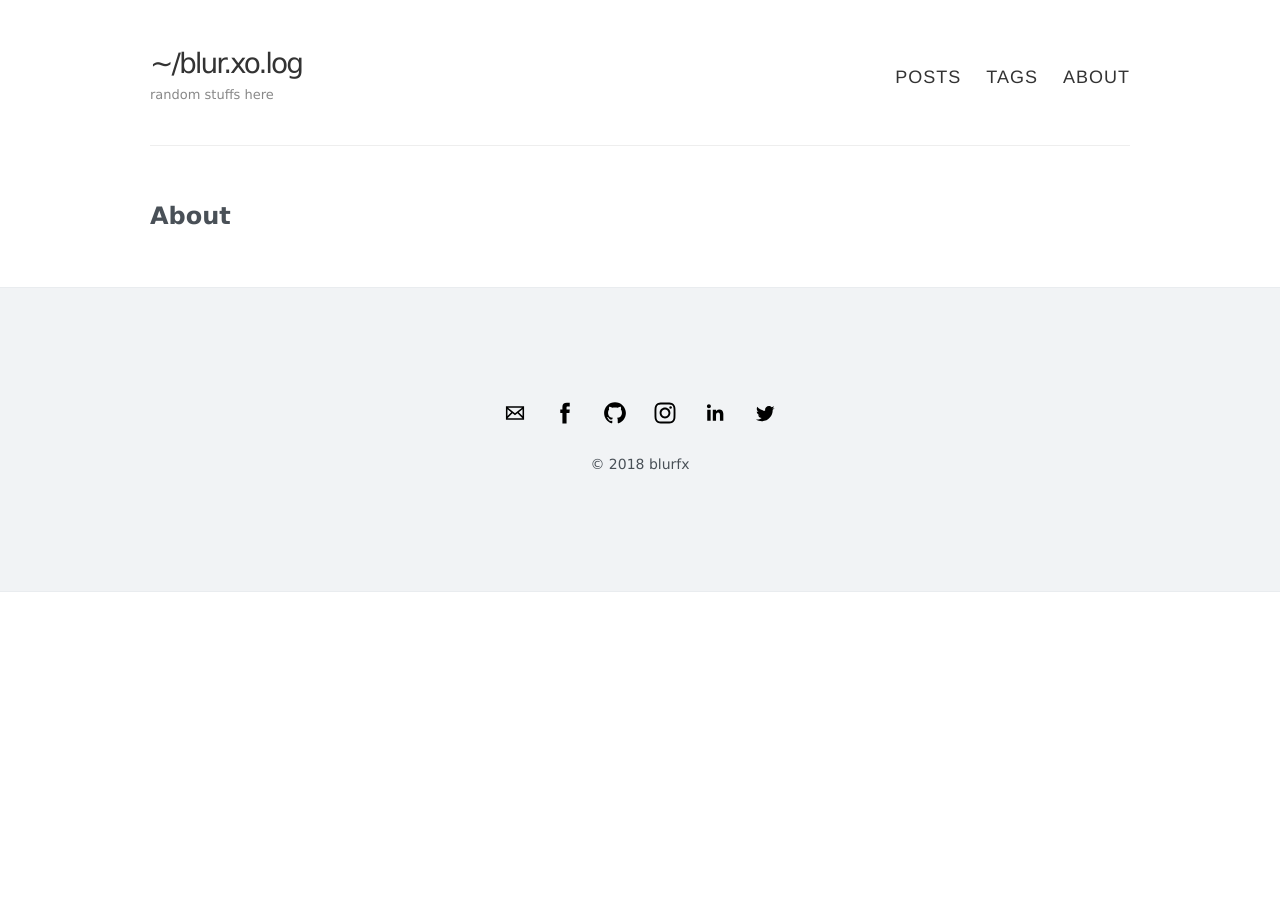
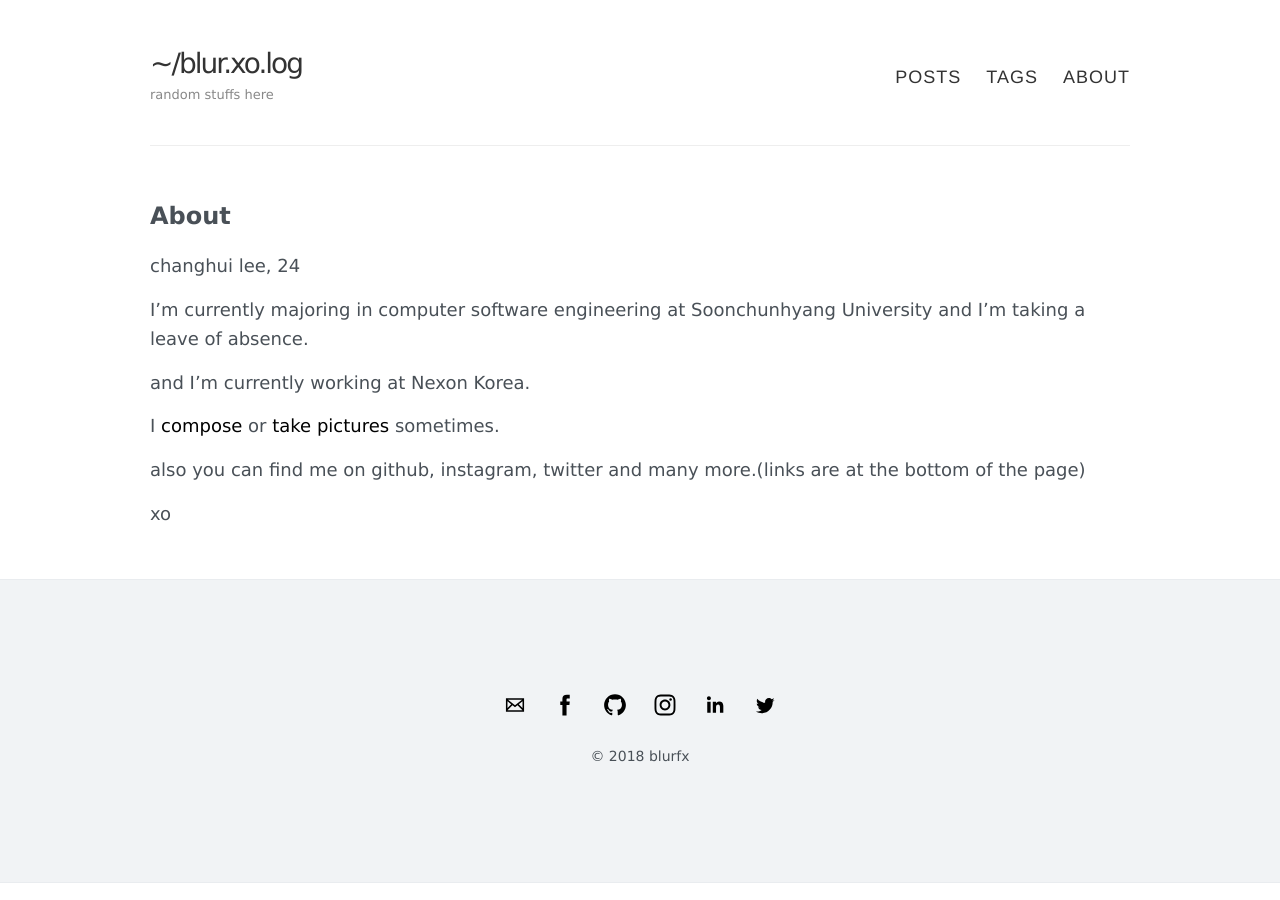
Before and after one commit to blurfx/xo.dev, a Jekyll site: the page built from about.md, in a window 1280 px wide. Built offline with Jekyll 4.4.1, drawn with Linux system fonts in a browser that asks for light colours.

Commit message:
:memo: add /about

```diff
--- a/about.md
+++ b/about.md
@@ -3,3 +3,15 @@
 title: About
 permalink: /about/
 ---
+
+changhui lee, 24
+
+I'm currently majoring in computer software engineering at Soonchunhyang University and I'm taking a leave of absence.
+
+and I'm currently working at Nexon Korea.
+
+I [compose](https://soundcloud.com/blrfx) or [take pictures](https://instagram.com/blureffect) sometimes.
+
+also you can find me on github, instagram, twitter and many more.(links are at the bottom of the page)
+
+xo
```
